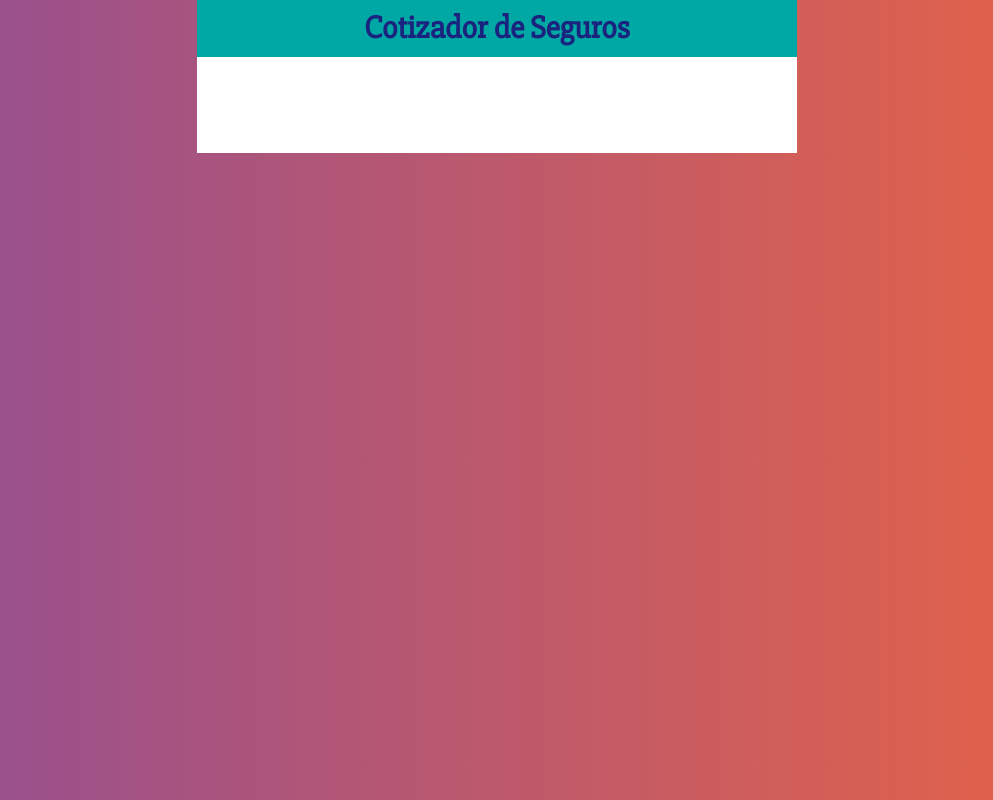
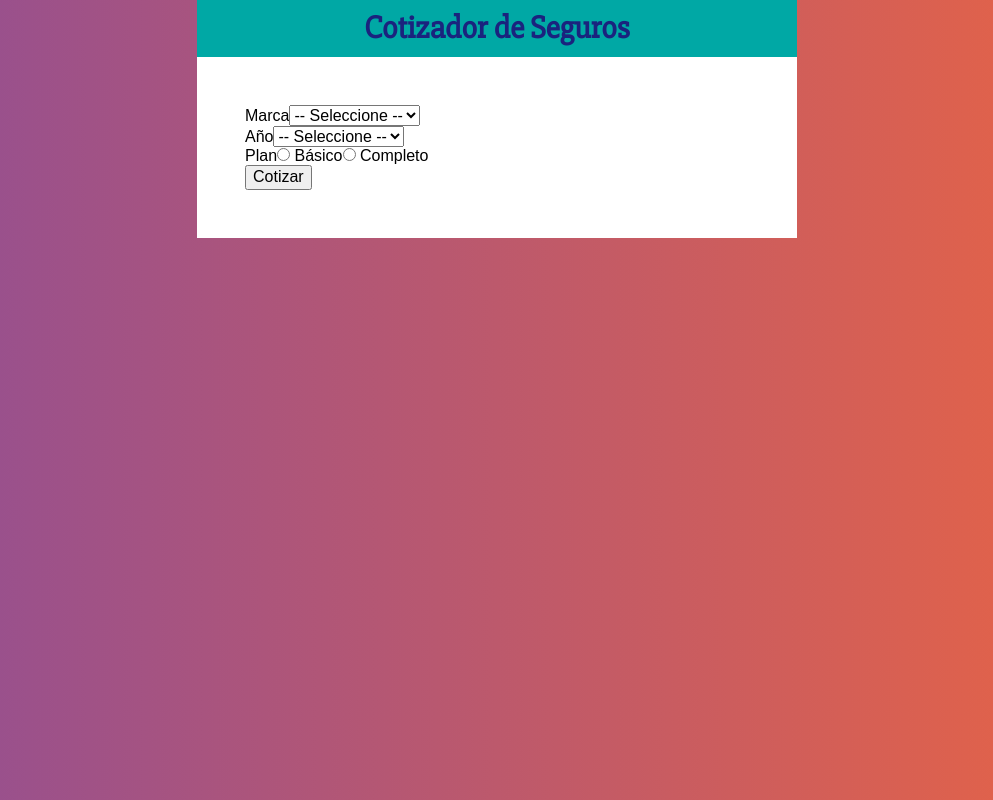
Before and after one commit to JussefoDaniel/Cotizador-React, a React (Create React App) app: page / in a window 1280 px wide. Shown: the whole page, without its empty margins (143-1136 px from the left). Built offline with nearby package versions, Linux system fonts and the light colour scheme.

Commit message:
creando el formulario

```diff
--- a/src/App.js
+++ b/src/App.js
@@ -2,6 +2,7 @@
 import "./App.css";
 import styled from "@emotion/styled";
 import Header from "./components/Header";
+import Formulario from './components/Formulario';
 
 const Contenedor = styled.div`
   max-width: 600px;
@@ -19,7 +20,7 @@
       <Header titulo="Cotizador de Seguros" />
 
       <ContenedorFormulario>
-
+      <Formulario />
       </ContenedorFormulario>
     </Contenedor>
   );
--- /dev/null
+++ b/src/components/Formulario.jsx
@@ -0,0 +1,54 @@
+import React from 'react';
+
+const Formulario = () => {
+    return (
+        <form>
+            <div>
+                <label>Marca</label>
+                <select>
+                    <option value="">-- Seleccione --</option>
+                    <option value="americano">Americano</option>
+                    <option value="europeo">Europeo</option>
+                    <option value="asiatico">Asiatico</option>
+                </select>
+            </div>
+
+            <div>
+                <label>Año</label>
+                <select>
+                    <option value="">-- Seleccione --</option>
+                    <option value="2021">2021</option>
+                    <option value="2020">2020</option>
+                    <option value="2019">2019</option>
+                    <option value="2018">2018</option>
+                    <option value="2017">2017</option>
+                    <option value="2016">2016</option>
+                    <option value="2015">2015</option>
+                    <option value="2014">2014</option>
+                    <option value="2013">2013</option>
+                    <option value="2012">2012</option>
+                </select>
+            </div>
+
+            <div>
+                <label>Plan</label>
+                <input
+                    type="radio"
+                    name="plan"
+                    value="basico"
+                /> Básico
+
+                <input
+                    type="radio"
+                    name="plan"
+                    value="completo"
+                /> Completo
+            </div>
+
+            <button type="button">Cotizar</button>
+        </form>
+
+     );
+}
+
+export default Formulario;
```
